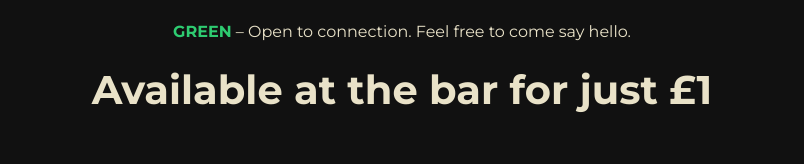
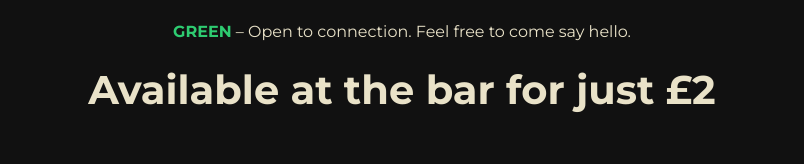
Before and after one commit to miskhill/Luvio-web, a React (Create React App) app in the folder luvio-web/: page / in a window 1280 px wide. Shown: the part 528-692 px from the top of the page, without its empty margins (238-1042 px from the left). Built offline with nearby package versions, Linux system fonts and the light colour scheme.

Commit message:
update price

```diff
--- a/luvio-web/src/App.tsx
+++ b/luvio-web/src/App.tsx
@@ -150,7 +150,7 @@ function App() {
         free to come say hello.
       </BandInfo>
 
-      <Price>Available at the bar for just £1</Price>
+      <Price>Available at the bar for just £2</Price>
 
       <Footer>
         Join the vibe. Wear your color. Find your people.
```
